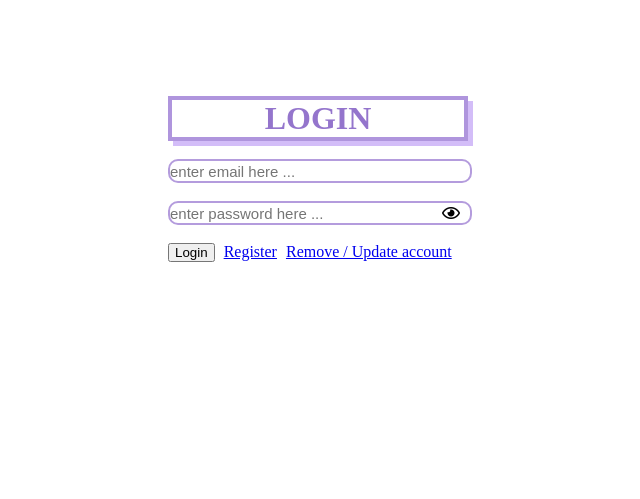
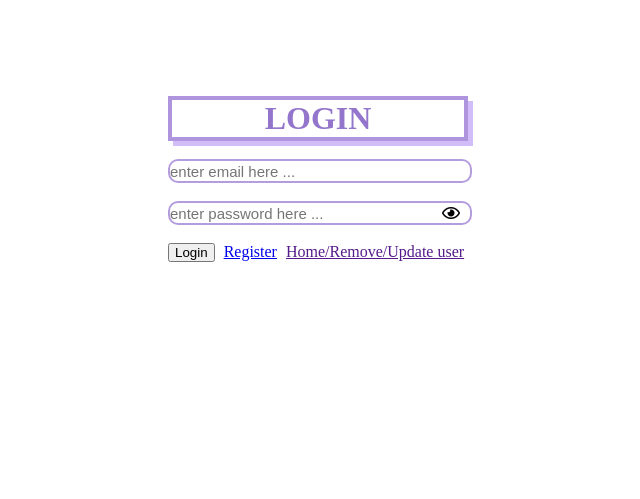
Before and after one commit to vika1968/Cookies, a website: page public/login.html in a window 1280 px wide. Shown: the part 104-603 px from the top of the page, without its empty margins (322-962 px from the left). Drawn offline with nearby package versions, Linux system fonts and the light colour scheme; no server answers.

```diff
--- a/public/login.html
+++ b/public/login.html
@@ -27,7 +27,7 @@
             <br> <br>
             <input type="submit" class="btnLogin" name="login" value="Login">
             <a href="./register.html">Register</a>
-            <a href="./home.html">Remove / Update account</a>
+            <a href="" onclick="getUserFromCookie()">Home/Remove/Update user</a>
         </form>
     </div>
 </body>
```
Also changed, not shown: public/home.html (+1 -0 lines), public/register.html (+1 -1 lines), public/dist/app.js, public/dist/app.ts.
